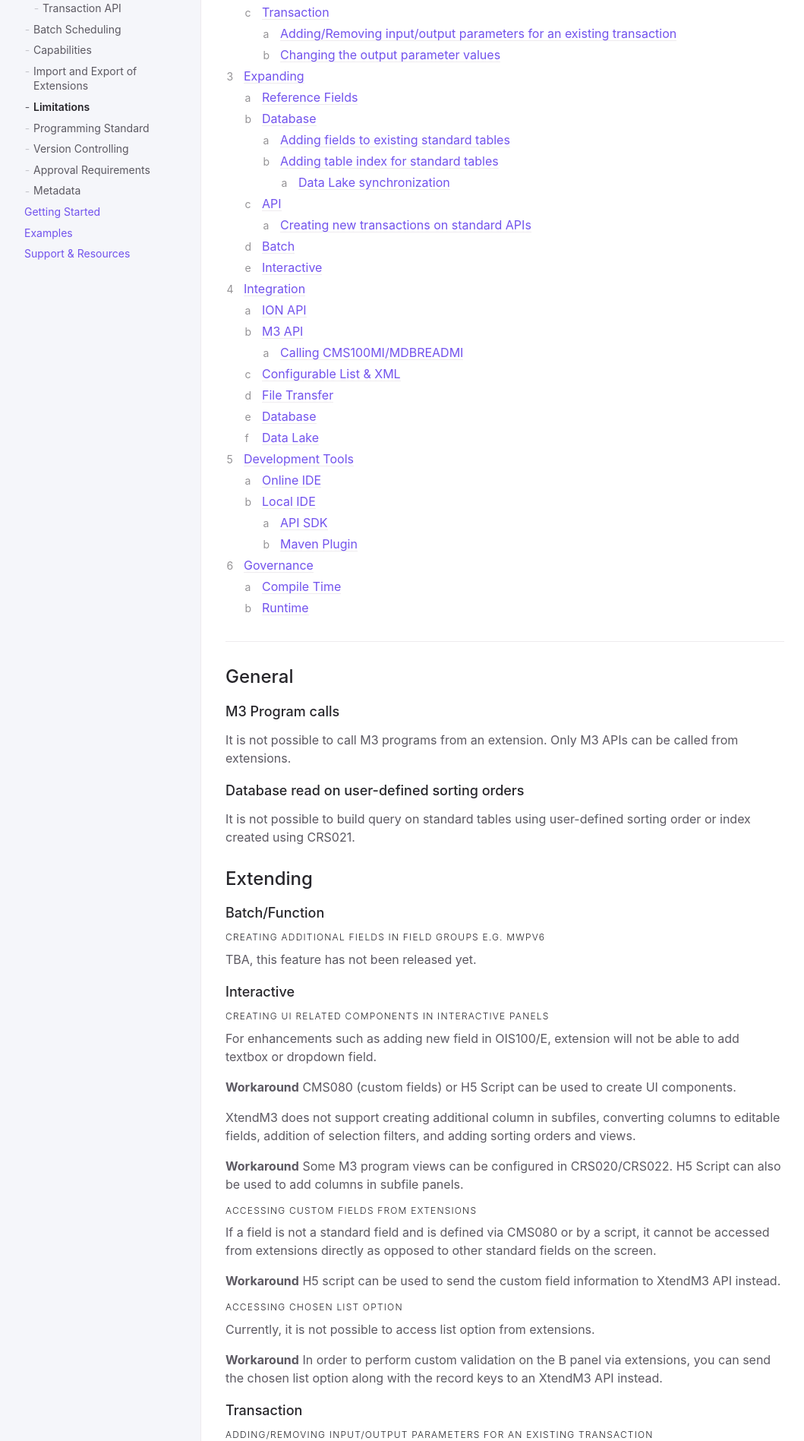
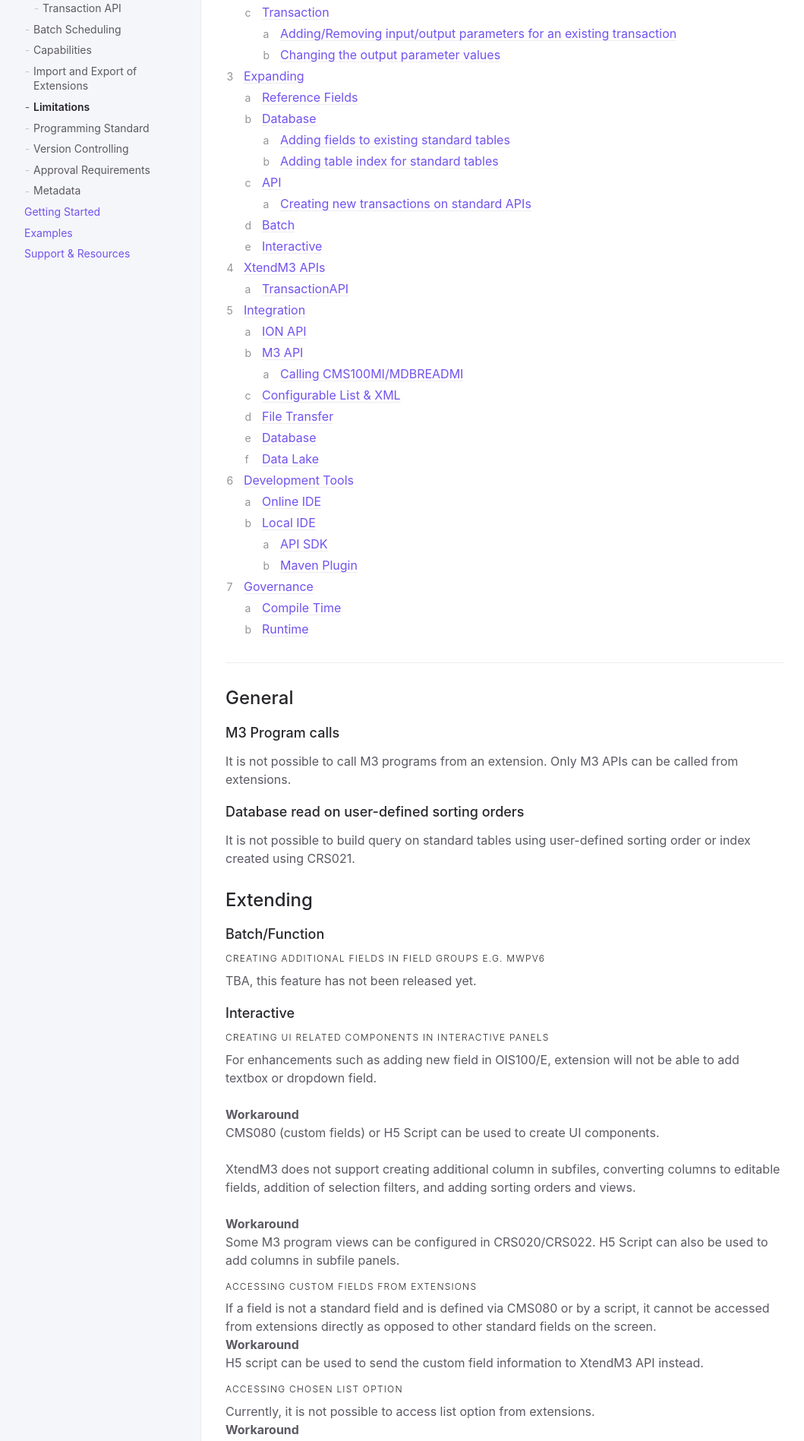
Before and after one commit to infor-cloud/xtendm3, a Jekyll site: the page built from docs/documentation/limitations.md, in a window 1280 px wide. Shown: the part 580-2477 px from the top of the page at 76% size, without its empty margins (107-1166 px from the left). Built offline with Jekyll 4.4.1, drawn with Linux system fonts in a browser that asks for light colours; some of the changed text lies outside the part shown.

Commit message:
Structural changes + some additions

```diff
--- a/docs/documentation/limitations.md
+++ b/docs/documentation/limitations.md
@@ -34,34 +34,34 @@ TBA, this feature has not been released yet.
 ### Interactive
 #### Creating UI related components in interactive panels
 For enhancements such as adding new field in OIS100/E, extension will not be able to add textbox or dropdown field.
-
-**Workaround**
+<br>
+**Workaround** <br>
 CMS080 (custom fields) or H5 Script can be used to create UI components.
-
+<br>
 XtendM3 does not support creating additional column in subfiles, converting columns to editable fields, addition of selection filters, and adding sorting orders and views.
-
-**Workaround**
+<br>
+**Workaround** <br>
 Some M3 program views can be configured in CRS020/CRS022.  H5 Script can also be used to add columns in subfile panels.
 
 #### Accessing custom fields from extensions
 If a field is not a standard field and is defined via CMS080 or by a script, it cannot be accessed from extensions directly as opposed
 to other standard fields on the screen.
-
-**Workaround**
+<br>
+**Workaround** <br>
 H5 script can be used to send the custom field information to XtendM3 API instead.
 
 #### Accessing chosen list option
 Currently, it is not possible to access list option from extensions.
-
-**Workaround**
+<br>
+**Workaround** <br>
 In order to perform custom validation on the B panel via extensions, you can send the chosen list option along with the
 record keys to an XtendM3 API instead.
 
 ### Transaction
 #### Adding/Removing input/output parameters for an existing transaction
 It is not possible to add/remove parameters for an existing transaction via XtendM3.
-
-**Workaround**
+<br>
+**Workaround** <br>
 Wrap transaction by defining a new XtendM3 transaction with both standard parameters and the custom ones. Call the API
 extension and perform additional logic with the new parameters inside the XtendM3 transaction.
 
@@ -75,21 +75,21 @@ TBA, this feature has not been released yet.
 
 ### Database
 #### Adding fields to existing standard tables
-It is not possible to add fields to existing tables
-**Workaround** Create new tables by using XtendM3 Dynamic Table
+It is not possible to add fields to existing tables.
+<br>
+**Workaround** <br>
+Create new tables by using XtendM3 Dynamic Table
 
 #### Adding table index for standard tables
 
-**Workaround** Custom table index for standard tables should be created in CRS021.
-
-##### Data Lake synchronization
-The synchronization to datalake is not yet supported but will be in future.
+**Workaround** <br>
+Custom table index for standard tables should be created in CRS021.
 
 ### API
 #### Creating new transactions on standard APIs
 It is not possible to define new transactions on the existing standard APIs.
-
-**Workaround**
+<br>
+**Workaround** <br>
 Define a new transaction on an XtendM3 API. To find and relate the transaction easier to the standard program you could
 use the same suffix e.g. for new transactions in OIS100MI you can define EXT100MI API.
 
@@ -98,14 +98,26 @@ Section in progress.
 
 ### Interactive
 
+## XtendM3 APIs
+### TransactionAPI
+It is not possible to fetch and work with the input-parameters POST Transaction, using the Transaction API. However, output-parameters are available in POST.
+<br>
+To clarify, PRE Transaction both input- & output-parameters are available. POST Transaction only output-parameters are available.
+**Workaround** <br>
+Use the SessionAPI instead.
+
 ## Integration
 ### ION API
+It is not possible to call a Transaction Extension, that is inherently calling an ION API, from a MEC Context.
+<br>
+**Workaround** <br>
+No workaround available.
 
 ### M3 API
 #### Calling CMS100MI/MDBREADMI
 It is not possible to call custom transactions defined in CMS100MI or MDBREADMI.
-
-**Workaround**
+<br>
+**Workaround** <br>
 Perform the query using either direct database access or via calling CMS100MI/MDBREADMI IONAPI as a last resort option.
 
 ### Configurable List & XML
```
